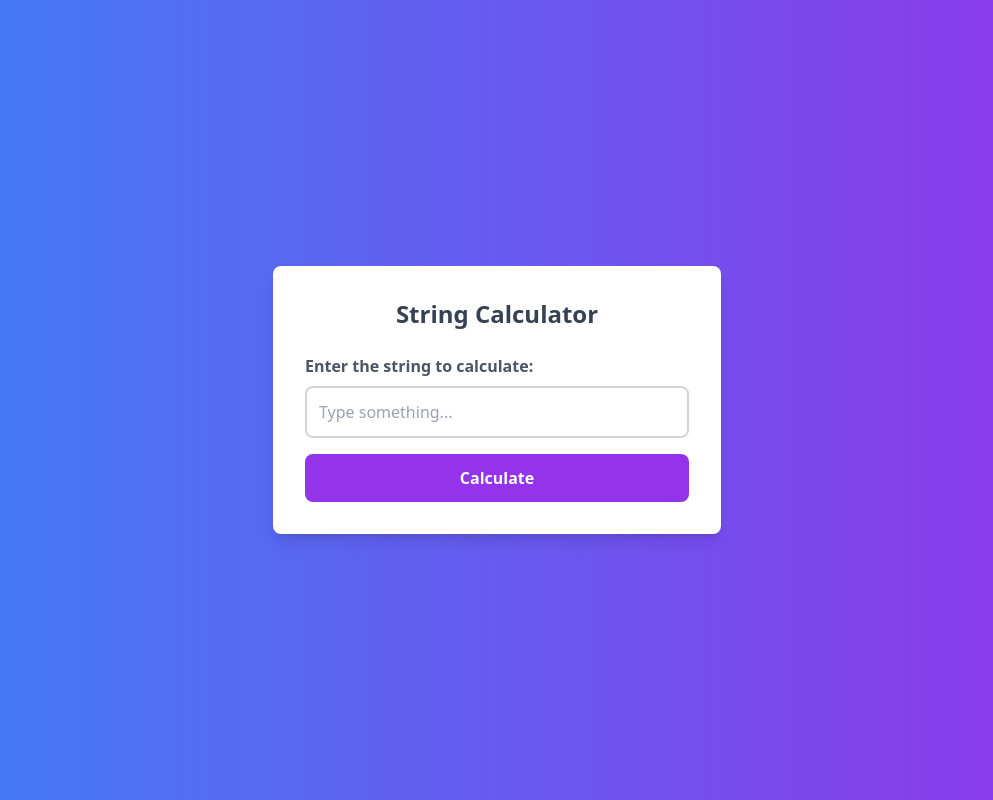
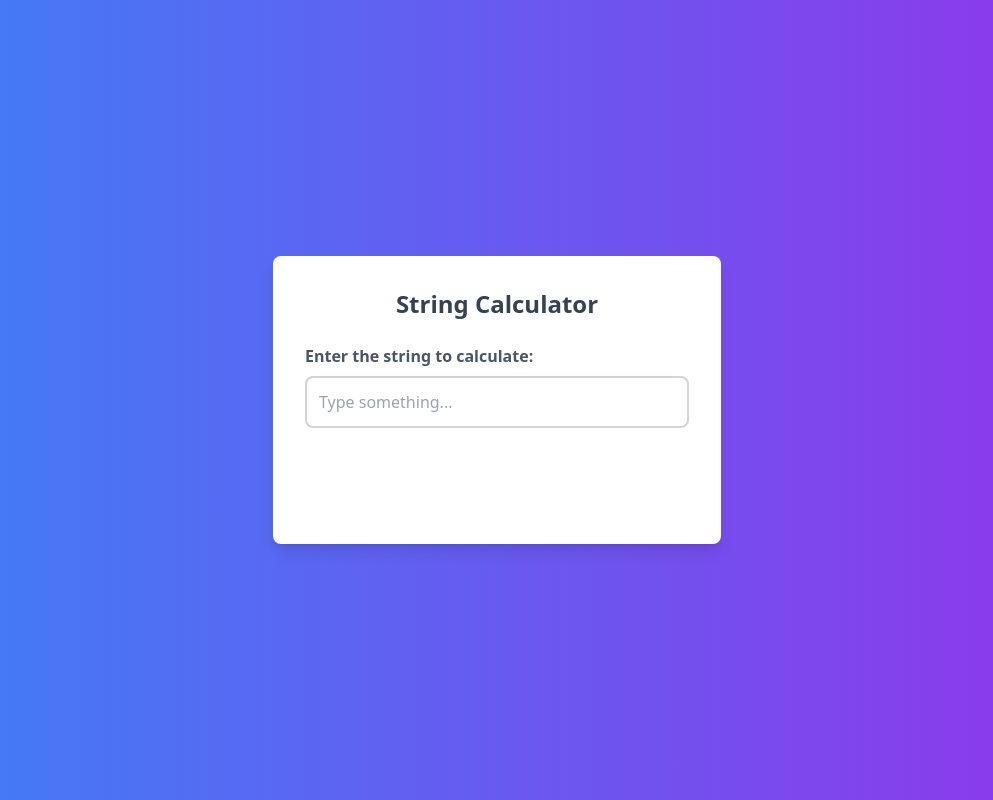
Before and after one commit to anshuER/incubyte-task, a React (Create React App) app: page / in a window 1280 px wide. Shown: the whole page, without its empty margins (143-1136 px from the left). Built offline with nearby package versions, Linux system fonts and the light colour scheme.

Commit message:
remove button and add simple calculation of number

```diff
--- a/src/App.tsx
+++ b/src/App.tsx
@@ -1,8 +1,16 @@
+import { useState } from 'react';
 import './App.css';
 
 function App() {
+  const [numbers, setNumbers] = useState('');
+
   function add(numbers: string): number {
-    return 0;
+    const extractedNumbers = numbers.split(',');
+    const total = extractedNumbers.reduce((acc, curr) => {
+      return acc + +curr;
+    }, 0);
+
+    return total;
   }
 
   return (
@@ -17,11 +25,18 @@ function App() {
         <input
           type='text'
           placeholder='Type something...'
+          onChange={(e) => setNumbers(e.target.value)}
           className='w-full p-3 border-2 border-gray-300 rounded-lg focus:outline-none focus:border-purple-500 transition-all mb-4'
         />
-        <button className='w-full p-3 bg-purple-600 text-white font-bold rounded-lg hover:bg-purple-700 transition-all'>
-          Calculate
-        </button>
+        <div
+          className={`text-lg font-semibold text-center text-purple-700 p-3 rounded-lg mt-4 transition-all duration-300 transform ${
+            add(numbers)
+              ? 'opacity-100 translate-y-0'
+              : 'opacity-0 translate-y-4'
+          }`}
+        >
+          {add(numbers)}
+        </div>
       </div>
     </div>
   );
```
